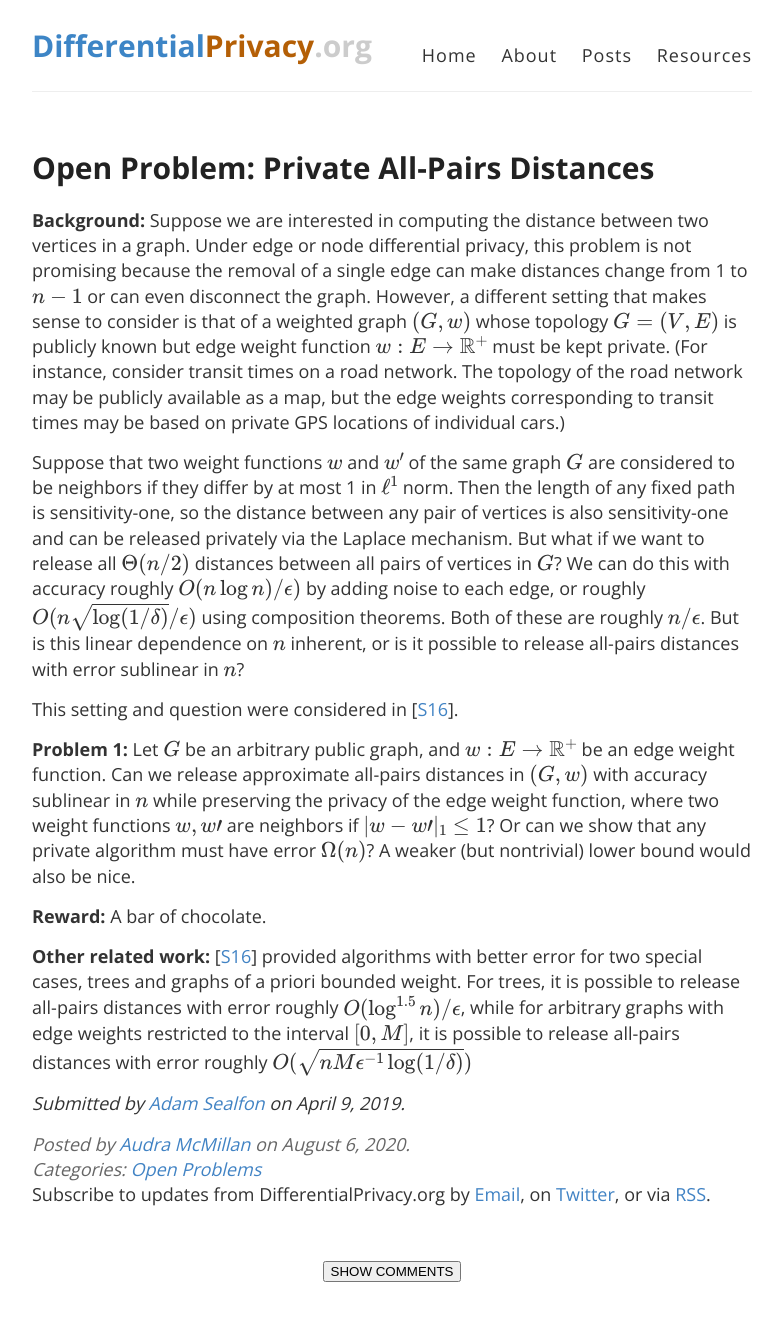
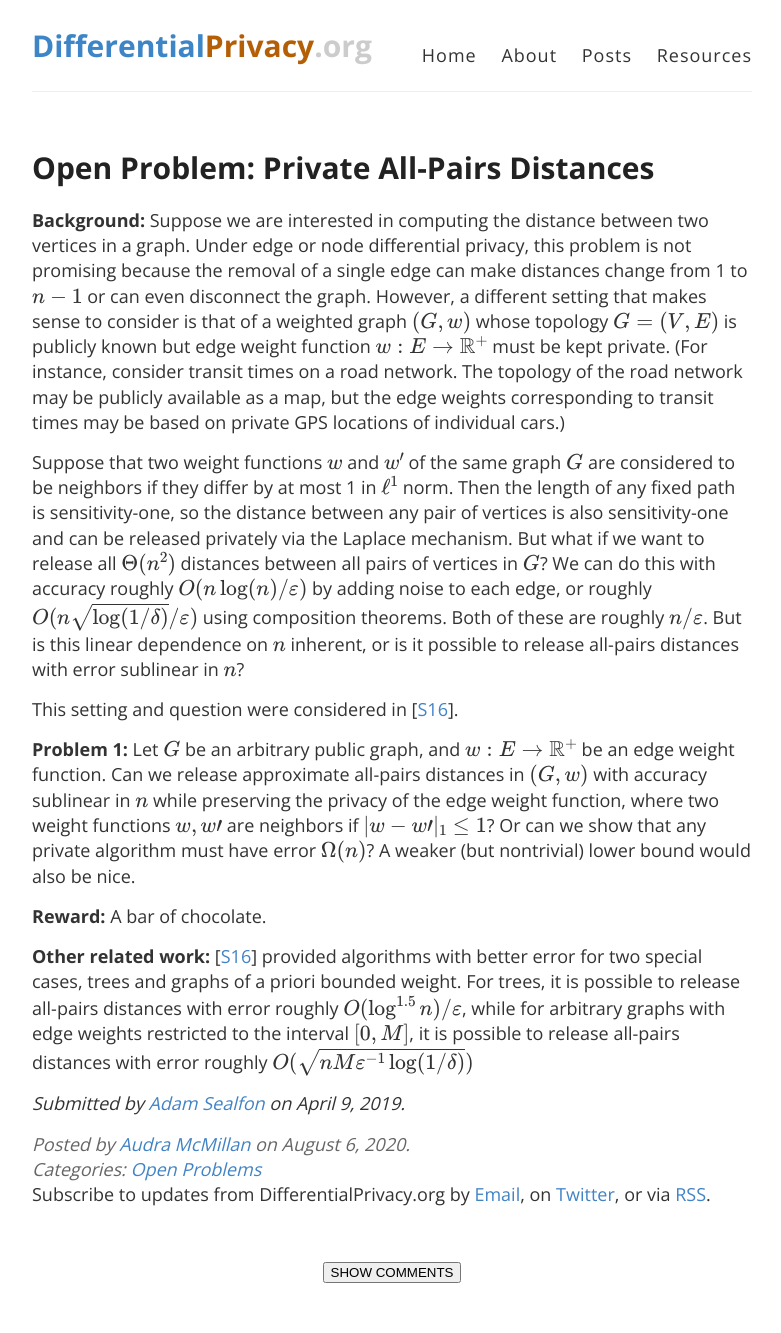
Before and after one commit to differentialprivacy/differentialprivacy, a Jekyll site: the page built from _posts/2020-08-06-open-problem-all-pairs.md, in a window 1280 px wide. Shown: the whole page, without its empty margins (248-1029 px from the left). Built offline with Jekyll 4.4.1, drawn with Linux system fonts in a browser that asks for light colours; comment, search, counter and statistics services are not loaded.

Commit message:
Update 2020-08-06-open-problem-all-pairs.md
\epsilon is horrible, plus a couple of little tweaks

```diff
--- a/_posts/2020-08-06-open-problem-all-pairs.md
+++ b/_posts/2020-08-06-open-problem-all-pairs.md
@@ -9,7 +9,7 @@
 
 **Background:** Suppose we are interested in computing the distance between two vertices in a graph. Under edge or node differential privacy, this problem is not promising because the removal of a single edge can make distances change from 1 to \\(n − 1\\) or can even disconnect the graph. However, a different setting that makes sense to consider is that of a weighted graph \\((G, w)\\) whose topology \\(G = (V, E)\\) is publicly known but edge weight function \\(w : E \to \mathbb{R}^+\\) must be kept private. (For instance, consider transit times on a road network. The topology of the road network may be publicly available as a map, but the edge weights corresponding to transit times may be based on private GPS locations of individual cars.)
 
-Suppose that two weight functions \\(w\\) and \\(w'\\) of the same graph \\(G\\) are considered to be neighbors if they differ by at most 1 in \\(\ell^1\\) norm. Then the length of any fixed path is sensitivity-one, so the distance between any pair of vertices is also sensitivity-one and can be released privately via the Laplace mechanism. But what if we want to release all \\(\Theta(n/2)\\) distances between all pairs of vertices in \\(G\\)? We can do this with accuracy roughly \\(O(n \log n)/\epsilon)\\) by adding noise to each edge, or roughly \\(O(n \sqrt{\log(1/\delta)}/\epsilon)\\) using composition theorems. Both of these are roughly \\(n/\epsilon\\). But is this linear dependence on \\(n\\) inherent, or is it possible to release all-pairs distances with error sublinear in \\(n\\)?
+Suppose that two weight functions \\(w\\) and \\(w'\\) of the same graph \\(G\\) are considered to be neighbors if they differ by at most 1 in \\(\ell^1\\) norm. Then the length of any fixed path is sensitivity-one, so the distance between any pair of vertices is also sensitivity-one and can be released privately via the Laplace mechanism. But what if we want to release all \\(\Theta(n^2)\\) distances between all pairs of vertices in \\(G\\)? We can do this with accuracy roughly \\(O(n \log(n)/\varepsilon)\\) by adding noise to each edge, or roughly \\(O(n \sqrt{\log(1/\delta)}/\varepsilon)\\) using composition theorems. Both of these are roughly \\(n/\varepsilon\\). But is this linear dependence on \\(n\\) inherent, or is it possible to release all-pairs distances with error sublinear in \\(n\\)?
 
 This setting and question were considered in [[S16](https://arxiv.org/abs/1511.04631)].
 
@@ -17,6 +17,6 @@
 
 **Reward:** A bar of chocolate.
 
-**Other related work:** [[S16](https://arxiv.org/abs/1511.04631)] provided algorithms with better error for two special cases, trees and graphs of a priori bounded weight. For trees, it is possible to release all-pairs distances with error roughly \\(O(\log^{1.5} n)/\epsilon\\), while for arbitrary graphs with edge weights restricted to the interval \\([0,M]\\), it is possible to release all-pairs distances with error roughly \\(O( \sqrt{nM\epsilon^{-1}\log(1/\delta)})\\)
+**Other related work:** [[S16](https://arxiv.org/abs/1511.04631)] provided algorithms with better error for two special cases, trees and graphs of a priori bounded weight. For trees, it is possible to release all-pairs distances with error roughly \\(O(\log^{1.5} n)/\varepsilon\\), while for arbitrary graphs with edge weights restricted to the interval \\([0,M]\\), it is possible to release all-pairs distances with error roughly \\(O( \sqrt{nM\varepsilon^{-1}\log(1/\delta)})\\)
 
 _Submitted by [Adam Sealfon](http://www.mit.edu/~asealfon/) on April 9, 2019._
```
